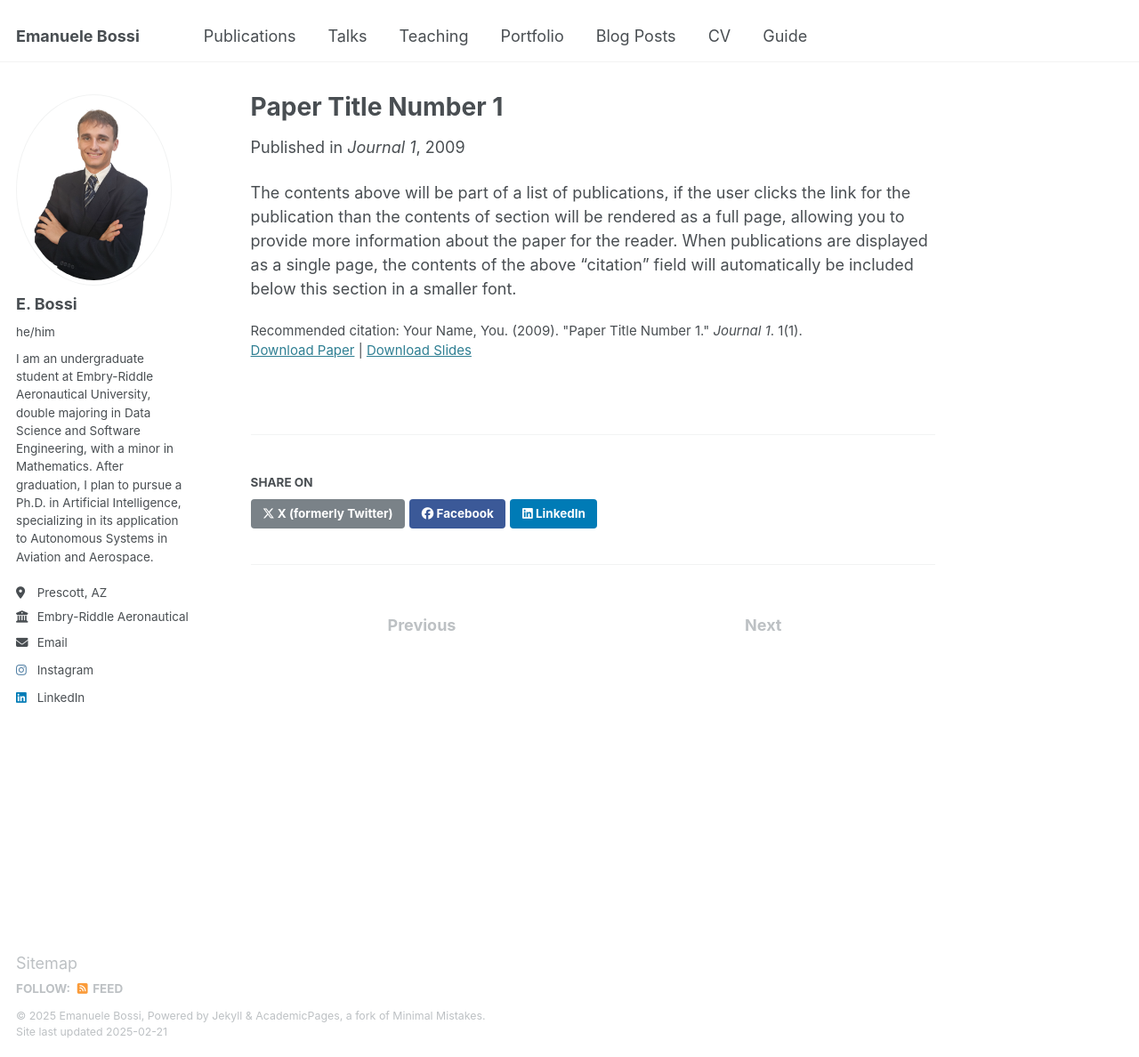
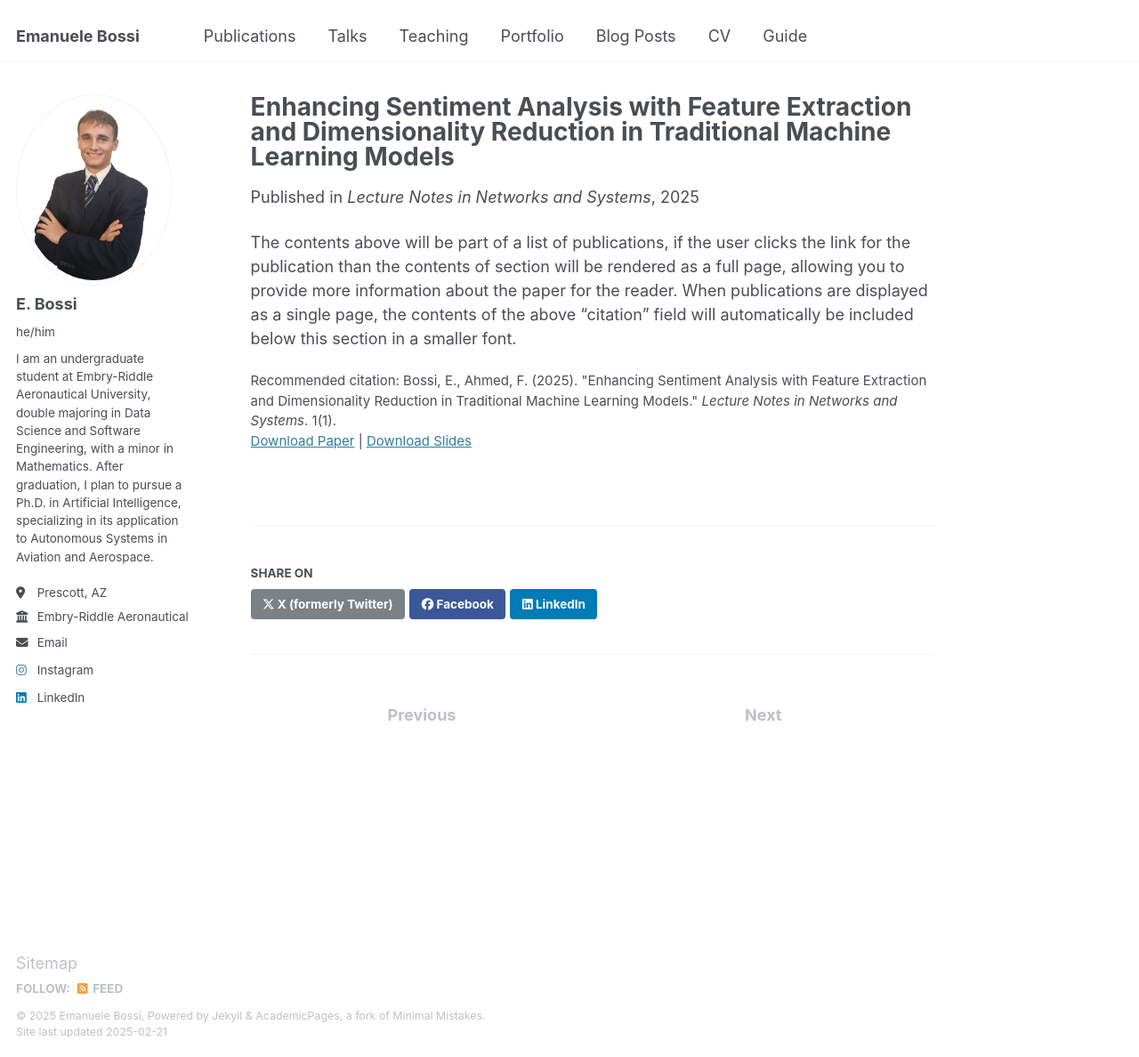
Before and after one commit to bossiemanuele/bossiemanuele.github.io, a Jekyll site: the page built from _publications/2009-10-01-paper-title-number-1.md, in a window 1280 px wide and 1188 px high. Shown: the whole window at 89% size. Built offline with Jekyll 4.4.1, drawn with Linux system fonts in a browser that asks for light colours.

Commit message:
Update 2009-10-01-paper-title-number-1.md

```diff
--- a/_publications/2009-10-01-paper-title-number-1.md
+++ b/_publications/2009-10-01-paper-title-number-1.md
@@ -1,14 +1,14 @@
 ---
-title: "Paper Title Number 1"
+title: "Enhancing Sentiment Analysis with Feature Extraction and Dimensionality Reduction in Traditional Machine Learning Models"
 collection: publications
 category: manuscripts
-permalink: /publication/2009-10-01-paper-title-number-1
+permalink: /publication/2025-08-28-Enhancing-Sentiment-Analysis-with-Feature-Extraction-and-Dimensionality-Reduction-in-Traditional-Machine-Learning-Models
 excerpt: 'This paper is about the number 1. The number 2 is left for future work.'
-date: 2009-10-01
-venue: 'Journal 1'
+date: 2025-08-28
+venue: 'Lecture Notes in Networks and Systems'
 slidesurl: 'http://academicpages.github.io/files/slides1.pdf'
 paperurl: 'http://academicpages.github.io/files/paper1.pdf'
-citation: 'Your Name, You. (2009). &quot;Paper Title Number 1.&quot; <i>Journal 1</i>. 1(1).'
+citation: 'Bossi, E., Ahmed, F. (2025). &quot;Enhancing Sentiment Analysis with Feature Extraction and Dimensionality Reduction in Traditional Machine Learning Models.&quot; <i>Lecture Notes in Networks and Systems</i>. 1(1).'
 ---
 
 The contents above will be part of a list of publications, if the user clicks the link for the publication than the contents of section will be rendered as a full page, allowing you to provide more information about the paper for the reader. When publications are displayed as a single page, the contents of the above "citation" field will automatically be included below this section in a smaller font.
```
